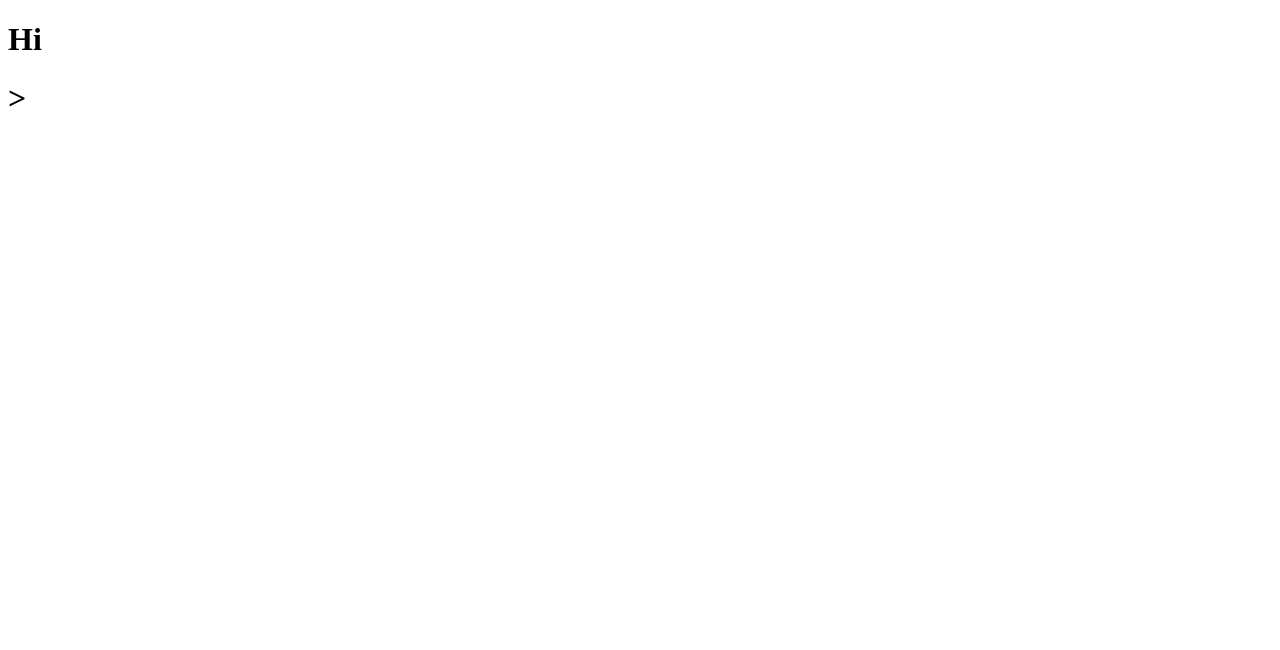
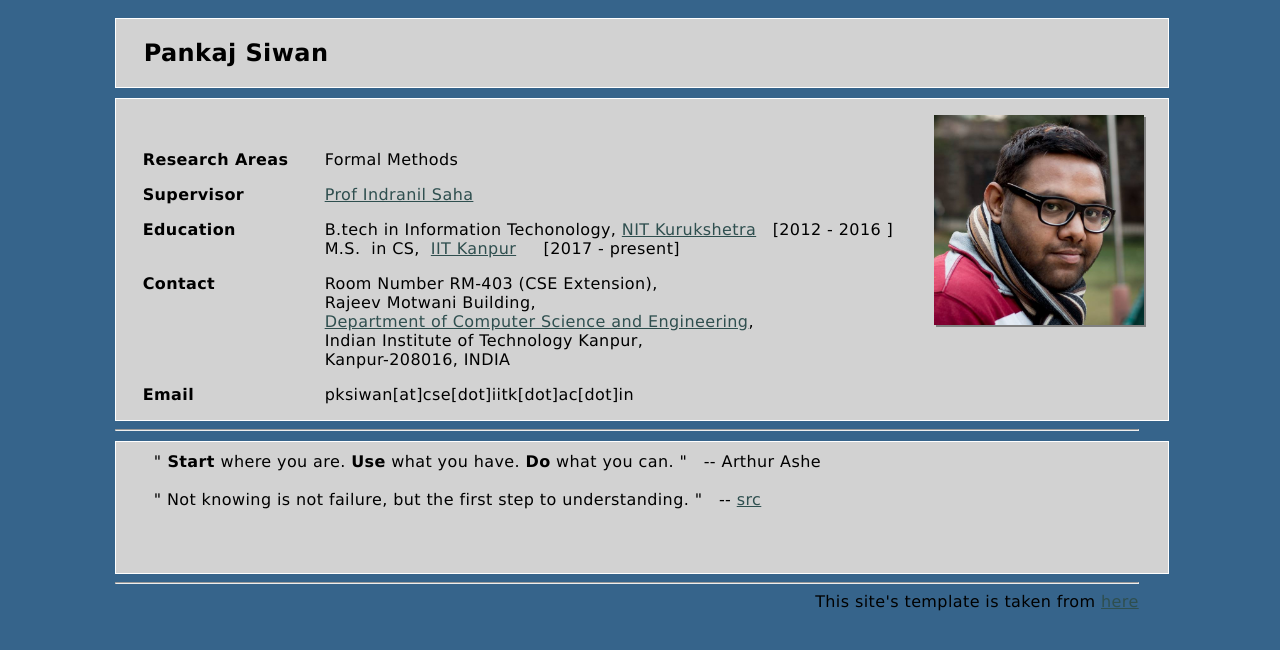
Before and after one commit to pksiwan11/pksiwan11.github.io, a plain HTML site: page index.html in a window 1280 px wide. Drawn offline with Linux system fonts and the light colour scheme.

Commit message:
2nd commit

```diff
--- a/index.html
+++ b/index.html
@@ -1,11 +1,252 @@
-<!DOCTYPE html>
-<html>
-<head>
-	<title>Pankaj's Home Page</title>
+<!DOCTYPE html PUBLIC "-//W3C//DTD HTML 4.01//EN" "http://www.w3.org/TR/html4/strict.dtd">
+<!-- saved from url=(0042)https://www.cse.iitk.ac.in/users/satyadev/ -->
+<html><head><meta http-equiv="Content-Type" content="text/html; charset=UTF-8">
+
+<title>Pankaj Siwan</title>
+
+
+<!-- Global site tag (gtag.js) - Google Analytics -->
+<script async src="https://www.googletagmanager.com/gtag/js?id=UA-127116991-1"></script>
+<script>
+  window.dataLayer = window.dataLayer || [];
+    function gtag(){dataLayer.push(arguments);}
+      gtag('js', new Date());
+
+        gtag('config', 'UA-127116991-1');
+</script>
+
+
+
+<style type="text/css">
+.col1{position:absolute;left:28px;font-weight:600;}
+.col2{position:relative;left:181px;width:80%;}
+.col2prime{position:relative;left:181px;width:40%;}
+.col3{position:absolute;left:0px;}
+.footer{position:relative;
+        padding:10px;
+        text-align:justify;}
+.right{position:absolute;right:10px;}
+#container{width:100%;
+           border:1px solid white;
+           padding-left:28px;
+           margin-top:10px;
+	   //background-color:ivory;
+           background-color:rgba(210,210,210,1);}  //(90,115,133,1);}      //(212,232,246,1);}
+#main-container{width:100%;
+                background-color:rgba(90,115,133,0.4);} //(212,232,246,1);}
+#validator{position:relative;float:right;}
+a:link,a:visited{color:darkslategrey;text-decoration:underline;}
+a:hover,a:active{color:blue;
+                 text-decoration:underline}
+body{font-family:Verdana;
+     color:black;
+     letter-spacing:0.4px;
+     position:absolute;
+     left: 80pt;
+     width:80%;
+     background-color:rgba(54,100,139,1);}
+          //midnightblue;}//rgba(24,55,77,1);} //126,192,238,0.8);}
+          //background-color:ivory;}
+p{width:78%;line-height:181%;}
+img{float:right;
+    margin:0 0 100px 10px;
+    border:none;
+    box-shadow:2px 2px grey;}
+</style>
 </head>
 <body>
+<div id="container">
+  <h2>Pankaj Siwan</h2>
+</div>
 
-<h1>Hi<h1>
+<div id="container">
+<p class="col2">
 
-</body>
-</html>>
+    <img src="pankaj.jpg" width="210px" ;="" title="SN, circa 2011">
+
+  <br>
+</p>
+
+<p>
+<span class="col1">
+Research Areas
+</span>
+</p>
+<p class="col2">
+Formal Methods
+</a>
+</p>
+
+<!--
+<p>
+<span class="col1">
+CV
+</span>
+<span class="col2prime">
+<a href="https://www.cse.iitk.ac.in/users/satyadev/Resume.pdf">Curriculum Vitae</a>
+</span>
+</p>
+
+-->
+
+<!--
+<p>
+<span class="col1">
+Upcoming:
+</span>
+<span class="col2">
+<a href="http://www.cse.iitk.ac.in/~ccr2017">CCR 2017</a> will be held
+    in Mysore/Mysuru. email me if you have conference-related queries.<br>
+</span>
+</p>
+-->
+
+<p>
+<span class="col1">
+Supervisor
+</span>
+<span class="col2">
+<a href="https://www.cse.iitk.ac.in/users/isaha" target="_blank" >Prof Indranil Saha</a>
+
+</span>
+</p>
+
+
+
+
+
+<!--
+<p>
+<span class="col1">
+Professional <br/> Service
+</span>
+<span class="col2">
+  Reviewer for the conferences STOC, ICALP, STACS, FSTTCS, and the
+journals Theory of Computing Systems, Theoretical Computer Science,
+and Information and Computation.
+</span>
+</p>
+-->
+
+<!--
+
+<p>
+<span class="col1">
+Courses
+</span>
+<span class="col2">
+CS 350:&nbsp; &nbsp;
+<a href="http://www.cse.iitk.ac.in/users/satyadev/au18/">Principles
+of Programming Languages.</a>
+[<a href="http://www.cse.iitk.ac.in/users/cs350">Archive</a>]<br>
+Seminar:
+<a href="https://www.cse.iitk.ac.in/users/satyadev/sp18/">Ergodic
+  Theory</a>
+<br>
+</span>
+<span class="col2">
+CS 601:&nbsp;&nbsp;
+<a href="https://www.cse.iitk.ac.in/users/satyadev/au17/cs601">Mathematical
+  Fundamentals</a>
+<br>
+CS 698D:&nbsp;
+<a href="https://www.cse.iitk.ac.in/users/satyadev/au17/">Special topics in data compression</a>
+<br>
+Math 404A:&nbsp; &nbsp;
+<a href="https://www.cse.iitk.ac.in/users/satyadev/sp17/404A/">Analysis II</a>
+<br>
+CS 687:&nbsp; &nbsp;
+<a href="https://www.cse.iitk.ac.in/users/satyadev/sp17/687/">Algorithmic Information Theory</a>
+<br>
+CS 744:&nbsp;&nbsp;
+<a href="http://www.cse.iitk.ac.in/users/satyadev/sp16">
+Pseudorandom Generators</a><br>
+ESO 209:&nbsp;
+Probability &amp; Statistics. [Tutor in Sem II
+2010-11] <br>
+ESc 101: &nbsp;
+Fundamentals of Computing.<br>
+</span>
+</p>
+-->
+
+<p>
+<span class="col1">
+Education
+</span>
+</p>
+<p class="col2">
+B.tech in Information Techonology, <a href="http://www.nitkkr.ac.in/" target="_blank" >NIT Kurukshetra</a>
+&nbsp;&nbsp;[2012 - 2016 ]
+&nbsp;<br>
+M.S. &nbsp;in CS,&nbsp; <a href="http://www.iitk.ac.in" target="_blank" >IIT Kanpur</a>
+&nbsp;&nbsp;&nbsp;&nbsp;[2017 - present]<br>
+
+</p>
+
+<p>
+<span class="col1">
+Contact
+</span>
+<span class="col2">
+
+        Room Number RM-403 (CSE Extension),<br>
+        Rajeev Motwani Building,<br>
+        <a href="http://www.cse.iitk.ac.in/" target="_blank" >Department of Computer Science and Engineering</a>,<br>
+        Indian Institute of Technology Kanpur,<br>
+        Kanpur-208016, INDIA
+
+</span>
+</p>
+
+
+
+<p>
+<span class="col1">
+Email
+</span>
+<span class="col2">
+pksiwan[at]cse[dot]iitk[dot]ac[dot]in
+</span>
+</p>
+
+
+
+
+
+</div>
+<hr>
+<div id="container">
+  <div class="footer">
+
+
+
+    "<b> Start</b> where you are. <b>Use</b> what you have. <b>Do</b> what you can. "
+
+
+    &nbsp;&nbsp;--&nbsp;Arthur Ashe<br>
+
+<br>
+
+    " Not knowing is not failure, but the first step to understanding. "
+    &nbsp;&nbsp;--&nbsp;<a href="https://www.oxfordlearning.com/five-principles-of-extraordinary-math-teaching/" target="_blank" >src</a><br>
+
+<p></p>
+<br>
+
+<br>
+
+</div>
+
+</div>
+<hr>
+
+
+
+
+<link href="./index_files/css" rel="stylesheet" type="text/css">
+
+<div align="right">This site's template is taken from <a href="https://www.cse.iitk.ac.in/users/satyadev" target="_blank">here</a></div>
+
+
+</body></html>
```
Also changed, not shown: pankaj.jpg (added).
